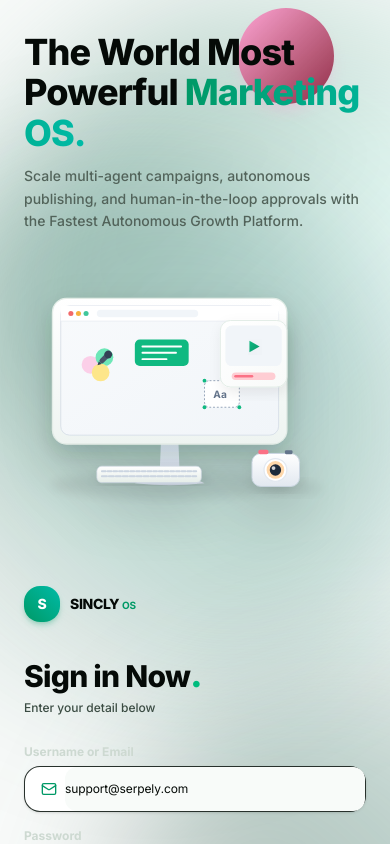
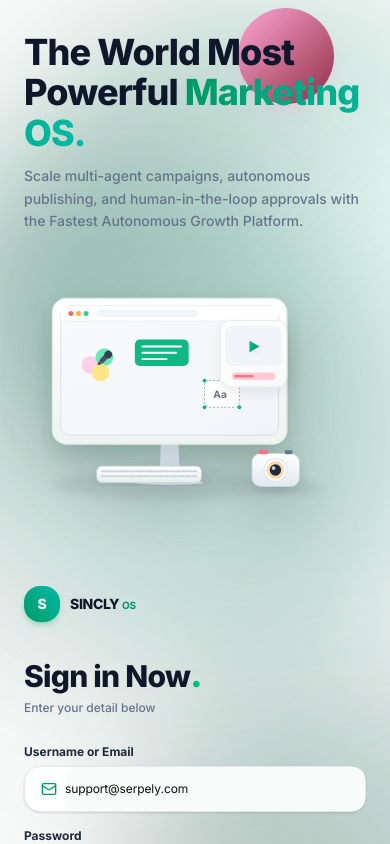
Before and after one commit to csebelal/Serpely-OS, a React (Vite) app in the folder frontend/: page /login in a window 390 px wide. Built offline with nearby package versions, Linux system fonts and the light colour scheme; no server answers.

Commit message:
fix(login): enhance text contrast and hover colors for sign-in/sign-up callout

```diff
--- a/frontend/src/components/auth/LoginView.tsx
+++ b/frontend/src/components/auth/LoginView.tsx
@@ -171,14 +171,14 @@ export const LoginView: React.FC<LoginViewProps> = ({
               <div className="absolute -top-6 right-8 sm:right-16 w-24 h-24 rounded-full bg-gradient-to-br from-pink-300 to-rose-200/90 shadow-lg shadow-pink-300/30 blur-[0.5px] pointer-events-none z-0" />
 
               <div className="relative z-10 space-y-3">
-                <h1 className="text-4xl sm:text-5xl lg:text-[3.25rem] font-extrabold text-neutral-900 tracking-tight leading-[1.12]">
+                <h1 className="text-4xl sm:text-5xl lg:text-[3.25rem] font-extrabold text-[#0f172a] tracking-tight leading-[1.12]">
                   The World Most <br />
-                  <span className="text-neutral-900">Powerful </span>
+                  <span className="text-[#0f172a]">Powerful </span>
                   <span className="bg-gradient-to-r from-emerald-600 to-teal-500 bg-clip-text text-transparent">
                     Marketing OS.
                   </span>
                 </h1>
-                <p className="text-sm sm:text-base text-neutral-500 font-medium max-w-md leading-relaxed">
+                <p className="text-sm sm:text-base text-[#64748b] font-medium max-w-md leading-relaxed">
                   Scale multi-agent campaigns, autonomous publishing, and human-in-the-loop approvals with the Fastest Autonomous Growth Platform.
                 </p>
               </div>
@@ -359,7 +359,7 @@ export const LoginView: React.FC<LoginViewProps> = ({
                   <div className="h-9 w-9 rounded-2xl bg-gradient-to-tr from-emerald-600 to-teal-500 text-white flex items-center justify-center font-black text-sm shadow-md shadow-emerald-600/25">
                     S
                   </div>
-                  <span className="font-extrabold text-neutral-900 tracking-tight text-sm uppercase">
+                  <span className="font-extrabold text-[#0f172a] tracking-tight text-sm uppercase">
                     SINCLY <span className="text-[10px] text-emerald-600 font-mono font-bold">OS</span>
                   </span>
                 </div>
@@ -367,11 +367,11 @@ export const LoginView: React.FC<LoginViewProps> = ({
 
               {/* Headings */}
               <div className="space-y-1.5 pt-2">
-                <h2 className="text-3xl sm:text-4xl font-extrabold text-neutral-900 tracking-tight flex items-baseline">
+                <h2 className="text-3xl sm:text-4xl font-extrabold text-[#0f172a] tracking-tight flex items-baseline">
                   <span>{isSignUp ? 'Sign up Now' : 'Sign in Now'}</span>
                   <span className="text-emerald-500 text-4xl">.</span>
                 </h2>
-                <p className="text-xs sm:text-sm text-neutral-400 font-medium">
+                <p className="text-xs sm:text-sm text-[#64748b] font-medium">
                   {isSignUp
                     ? 'Create your Sincly workspace account below'
                     : 'Enter your detail below'}
@@ -400,11 +400,11 @@ export const LoginView: React.FC<LoginViewProps> = ({
                 {/* 1. Full Name Field (Sign Up Mode Only) */}
                 {isSignUp && (
                   <div className="space-y-1.5">
-                    <label className="block text-xs font-bold text-neutral-700">
+                    <label className="block text-xs font-bold text-[#1e293b]">
                       Full Name
                     </label>
-                    <div className="relative flex items-center rounded-2xl bg-white border border-neutral-200/90 shadow-sm focus-within:border-emerald-500 focus-within:ring-2 focus-within:ring-emerald-500/20 transition-all">
-                      <div className="pl-4 pr-2 text-neutral-400">
+                    <div className="relative flex items-center rounded-2xl bg-white border border-[#e2e8f0] shadow-sm focus-within:border-emerald-500 focus-within:ring-2 focus-within:ring-emerald-500/20 transition-all">
+                      <div className="pl-4 pr-2 text-[#64748b]">
                         <User className="h-4 w-4 text-emerald-600" />
                       </div>
                       <input
@@ -413,7 +413,7 @@ export const LoginView: React.FC<LoginViewProps> = ({
                         value={name}
                         onChange={e => setName(e.target.value)}
                         placeholder="e.g. Belal Hossain"
-                        className="w-full py-3.5 pr-4 text-xs font-sans text-neutral-900 placeholder:text-neutral-300 bg-transparent focus:outline-none"
+                        className="w-full py-3.5 pr-4 text-xs font-sans text-[#0f172a] placeholder:text-[#94a3b8] bg-transparent focus:outline-none"
                       />
                     </div>
                   </div>
@@ -421,11 +421,11 @@ export const LoginView: React.FC<LoginViewProps> = ({
 
                 {/* 2. Username or Email Input Field matching reference image card */}
                 <div className="space-y-1.5">
-                  <label className="block text-xs font-bold text-neutral-700">
+                  <label className="block text-xs font-bold text-[#1e293b]">
                     Username or Email
                   </label>
-                  <div className="relative flex items-center rounded-2xl bg-white border border-neutral-200/90 shadow-sm focus-within:border-emerald-500 focus-within:ring-2 focus-within:ring-emerald-500/20 transition-all">
-                    <div className="pl-4 pr-2 text-neutral-400">
+                  <div className="relative flex items-center rounded-2xl bg-white border border-[#e2e8f0] shadow-sm focus-within:border-emerald-500 focus-within:ring-2 focus-within:ring-emerald-500/20 transition-all">
+                    <div className="pl-4 pr-2 text-[#64748b]">
                       <Mail className="h-4 w-4 text-emerald-600" />
                     </div>
                     <input
@@ -434,18 +434,18 @@ export const LoginView: React.FC<LoginViewProps> = ({
                       value={email}
                       onChange={e => setEmail(e.target.value)}
                       placeholder="dash@ui8.net"
-                      className="w-full py-3.5 pr-4 text-xs font-mono text-neutral-900 placeholder:text-neutral-300 bg-transparent focus:outline-none"
+                      className="w-full py-3.5 pr-4 text-xs font-mono text-[#0f172a] placeholder:text-[#94a3b8] bg-transparent focus:outline-none"
                     />
                   </div>
                 </div>
 
                 {/* 3. Password Input Field matching reference image card */}
                 <div className="space-y-1.5">
-                  <label className="block text-xs font-bold text-neutral-700">
+                  <label className="block text-xs font-bold text-[#1e293b]">
                     Password
                   </label>
-                  <div className="relative flex items-center rounded-2xl bg-white border border-neutral-200/90 shadow-sm focus-within:border-emerald-500 focus-within:ring-2 focus-within:ring-emerald-500/20 transition-all">
-                    <div className="pl-4 pr-2 text-neutral-400">
+                  <div className="relative flex items-center rounded-2xl bg-white border border-[#e2e8f0] shadow-sm focus-within:border-emerald-500 focus-within:ring-2 focus-within:ring-emerald-500/20 transition-all">
+                    <div className="pl-4 pr-2 text-[#64748b]">
                       <Lock className="h-4 w-4 text-emerald-600" />
                     </div>
                     <input
@@ -454,12 +454,12 @@ export const LoginView: React.FC<LoginViewProps> = ({
                       value={password}
                       onChange={e => setPassword(e.target.value)}
                       placeholder="Password"
-                      className="w-full py-3.5 pr-10 text-xs font-mono text-neutral-900 placeholder:text-neutral-300 bg-transparent focus:outline-none"
+                      className="w-full py-3.5 pr-10 text-xs font-mono text-[#0f172a] placeholder:text-[#94a3b8] bg-transparent focus:outline-none"
                     />
                     <button
                       type="button"
                       onClick={() => setShowPassword(!showPassword)}
-                      className="absolute right-3.5 text-neutral-400 hover:text-neutral-700 transition-colors p-1"
+                      className="absolute right-3.5 text-[#64748b] hover:text-[#0f172a] transition-colors p-1"
                     >
                       {showPassword ? (
                         <EyeOff className="h-4 w-4" />
@@ -473,11 +473,11 @@ export const LoginView: React.FC<LoginViewProps> = ({
                 {/* 4. Confirm Password (Sign Up Mode Only) */}
                 {isSignUp && (
                   <div className="space-y-1.5">
-                    <label className="block text-xs font-bold text-neutral-700">
+                    <label className="block text-xs font-bold text-[#1e293b]">
                       Confirm Password
                     </label>
-                    <div className="relative flex items-center rounded-2xl bg-white border border-neutral-200/90 shadow-sm focus-within:border-emerald-500 focus-within:ring-2 focus-within:ring-emerald-500/20 transition-all">
-                      <div className="pl-4 pr-2 text-neutral-400">
+                    <div className="relative flex items-center rounded-2xl bg-white border border-[#e2e8f0] shadow-sm focus-within:border-emerald-500 focus-within:ring-2 focus-within:ring-emerald-500/20 transition-all">
+                      <div className="pl-4 pr-2 text-[#64748b]">
                         <Lock className="h-4 w-4 text-emerald-600" />
                       </div>
                       <input
@@ -486,7 +486,7 @@ export const LoginView: React.FC<LoginViewProps> = ({
                         value={confirmPassword}
                         onChange={e => setConfirmPassword(e.target.value)}
                         placeholder="Re-enter password"
-                        className="w-full py-3.5 pr-4 text-xs font-mono text-neutral-900 placeholder:text-neutral-300 bg-transparent focus:outline-none"
+                        className="w-full py-3.5 pr-4 text-xs font-mono text-[#0f172a] placeholder:text-[#94a3b8] bg-transparent focus:outline-none"
                       />
                     </div>
                   </div>
@@ -501,7 +501,7 @@ export const LoginView: React.FC<LoginViewProps> = ({
                     onChange={e => setRememberMe(e.target.checked)}
                     className="h-4 w-4 rounded-md border-neutral-300 text-emerald-600 focus:ring-emerald-500/30 cursor-pointer"
                   />
-                  <label htmlFor="rememberSession" className="text-xs text-neutral-500 font-medium cursor-pointer select-none">
+                  <label htmlFor="rememberSession" className="text-xs text-[#475569] hover:text-[#0f172a] font-medium cursor-pointer select-none transition-colors">
                     Remember me
                   </label>
                 </div>
@@ -525,26 +525,29 @@ export const LoginView: React.FC<LoginViewProps> = ({
                     )}
                   </button>
 
-                  {/* Highlighted Account Switch Callout */}
-                  <div className="p-3 rounded-2xl bg-gradient-to-r from-emerald-50 via-teal-50/60 to-emerald-50 border border-emerald-200/90 text-center shadow-xs">
+                  {/* Highlighted Account Switch Callout with crystal-clear contrast and crisp hover */}
+                  <div
+                    onClick={toggleAuthMode}
+                    className="group p-3.5 rounded-2xl bg-[#ecfdf5] hover:bg-[#d1fae5] border border-[#a7f3d0] hover:border-[#6ee7b7] text-center shadow-xs hover:shadow transition-all duration-200 cursor-pointer"
+                  >
                     <button
                       type="button"
-                      onClick={toggleAuthMode}
-                      className="text-xs text-neutral-700 hover:text-emerald-950 font-medium transition-all inline-flex items-center justify-center gap-1.5 cursor-pointer"
+                      className="text-xs font-semibold inline-flex items-center justify-center gap-1.5 cursor-pointer pointer-events-none"
+                      tabIndex={-1}
                     >
                       {isSignUp ? (
-                        <span>
+                        <span className="text-[#334155] group-hover:text-[#0f172a] transition-colors">
                           Already have an account?{' '}
-                          <strong className="text-emerald-600 underline font-extrabold hover:text-emerald-700">
+                          <span className="text-[#047857] group-hover:text-[#064e3b] underline underline-offset-2 font-extrabold transition-colors">
                             Sign in now
-                          </strong>
+                          </span>
                         </span>
                       ) : (
-                        <span>
+                        <span className="text-[#334155] group-hover:text-[#0f172a] transition-colors">
                           Don't have an account?{' '}
-                          <strong className="text-emerald-600 underline font-extrabold hover:text-emerald-700">
+                          <span className="text-[#047857] group-hover:text-[#064e3b] underline underline-offset-2 font-extrabold transition-colors">
                             Sign up now
-                          </strong>
+                          </span>
                         </span>
                       )}
                     </button>
@@ -558,7 +561,7 @@ export const LoginView: React.FC<LoginViewProps> = ({
       </div>
 
       {/* Clean Minimalist Bottom Footer */}
-      <footer className="relative z-10 w-full py-4 text-center text-xs text-neutral-400 font-medium">
+      <footer className="relative z-10 w-full py-4 text-center text-xs text-[#64748b] font-medium">
         Sincly AI Marketing OS · Autonomous Multi-Agent Governance
       </footer>
     </div>
```
